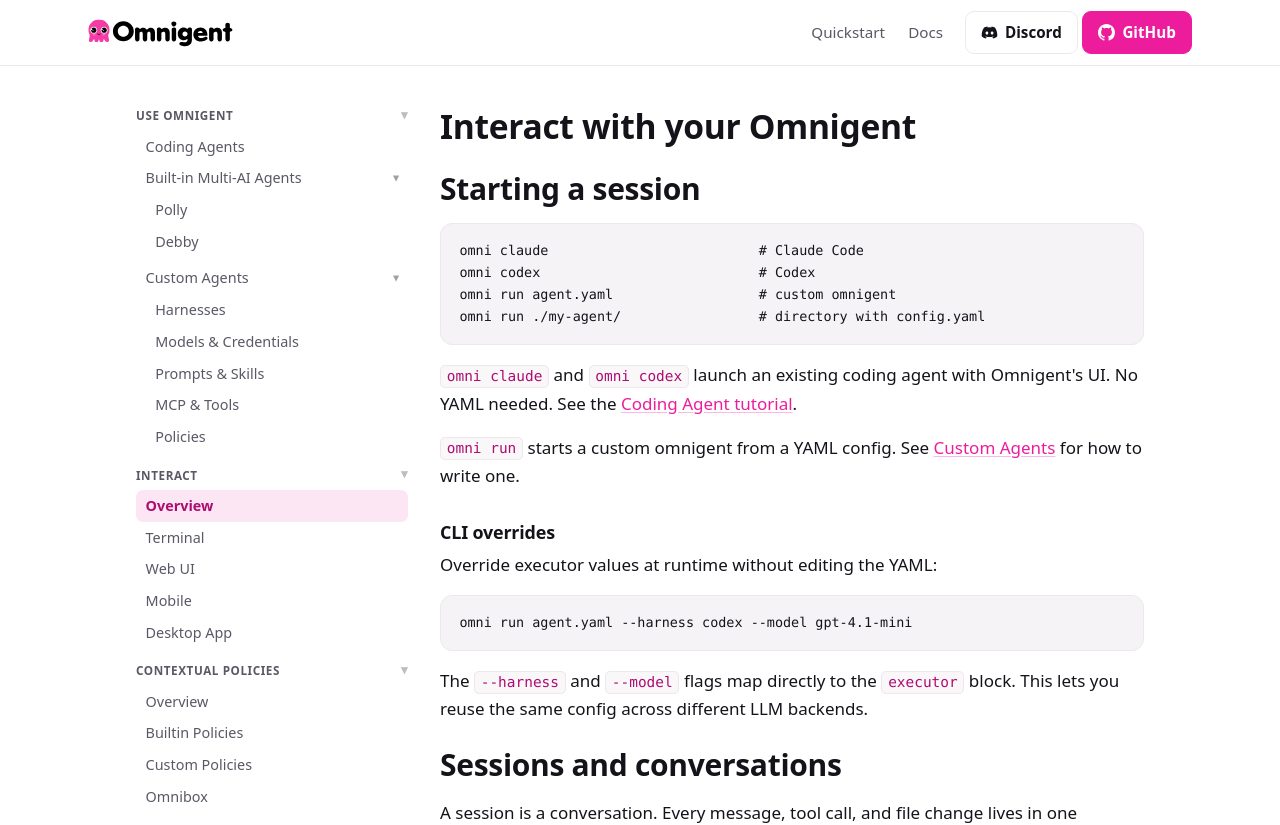
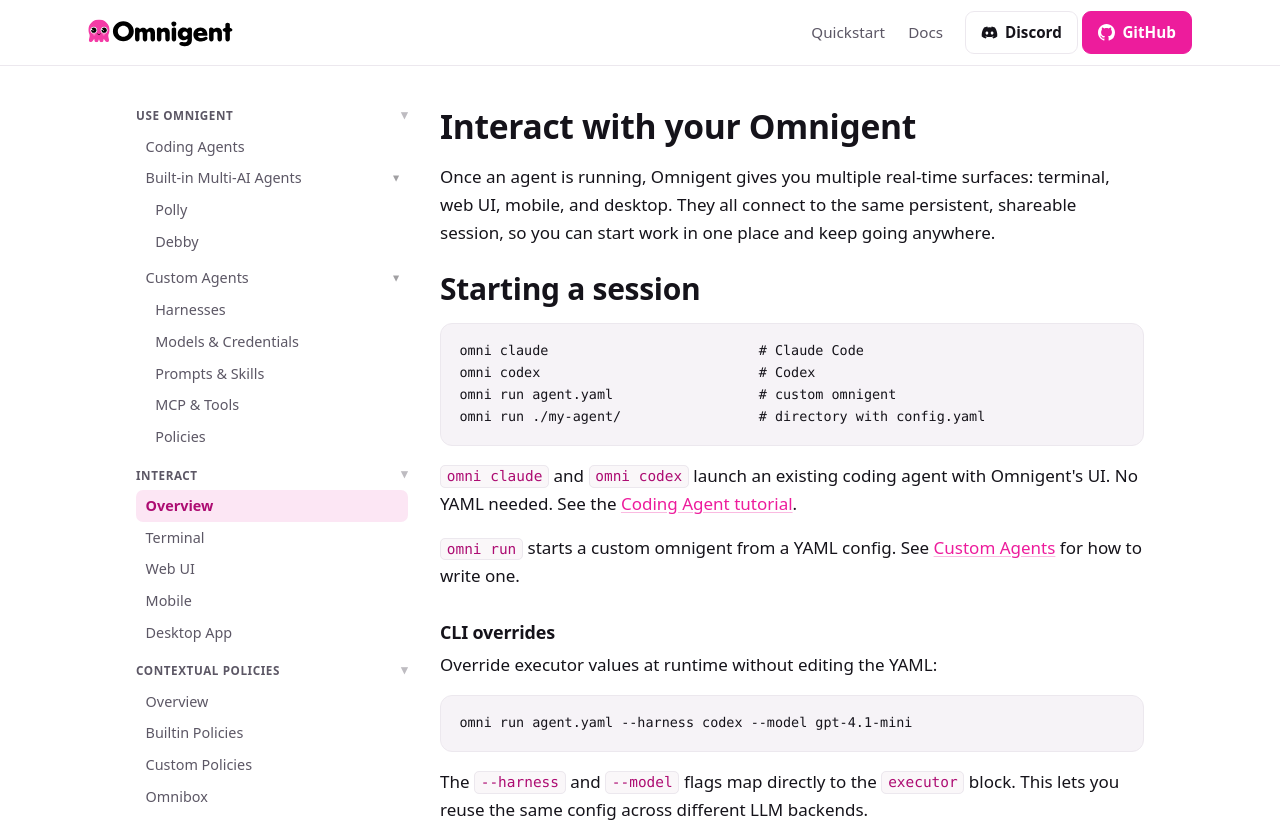
Before and after one commit to omnigent-ai/omnigent-site, a Next.js app: page /docs/interact/overview in a window 1280 px wide. Shown: the top 825 px of the page. Built offline with nearby package versions, Linux system fonts and the light colour scheme.

Commit message:
Add interact overview introduction

```diff
--- a/app/docs/interact/overview/page.js
+++ b/app/docs/interact/overview/page.js
@@ -6,6 +6,12 @@ export default function Page() {
   return (
     <>
       <h1>Interact with your Omnigent</h1>
+
+      <p>
+        Once an agent is running, Omnigent gives you multiple real-time surfaces: terminal, web UI,
+        mobile, and desktop. They all connect to the same persistent, shareable session, so you can
+        start work in one place and keep going anywhere.
+      </p>
 
       <h2>Starting a session</h2>
 
```
